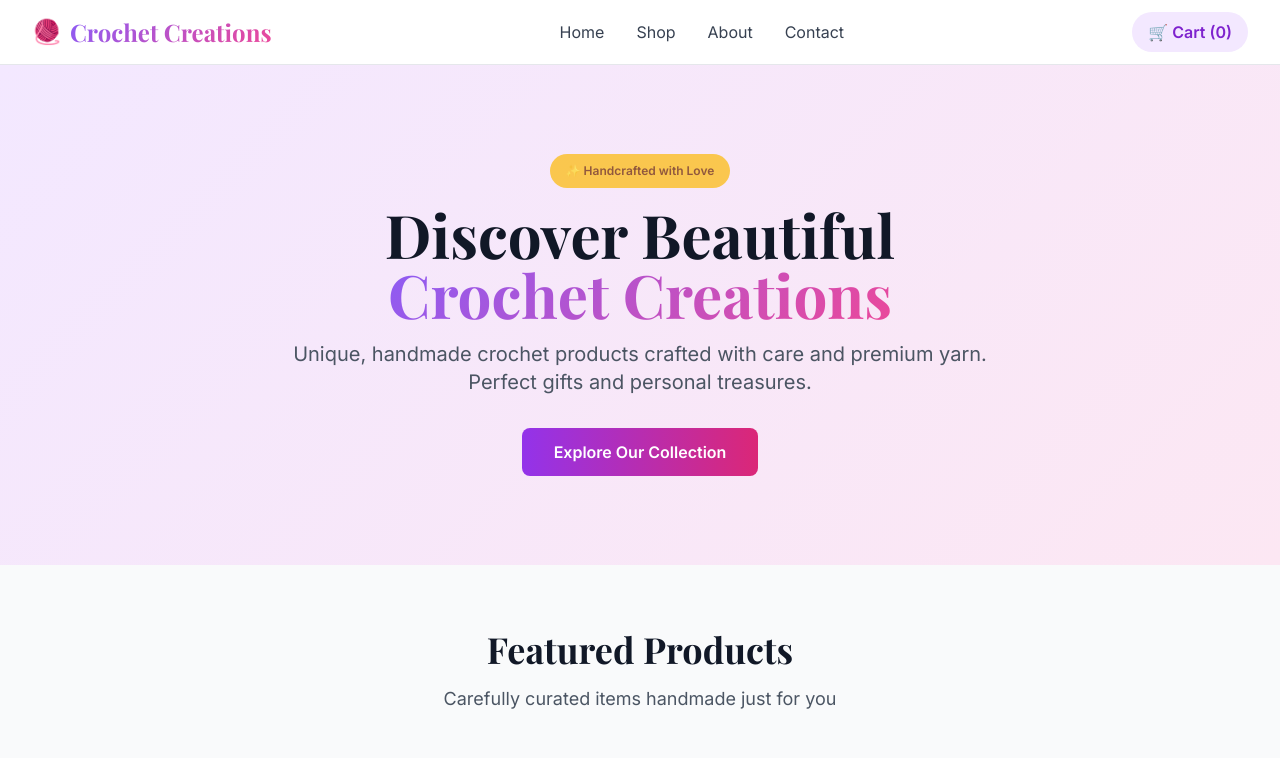
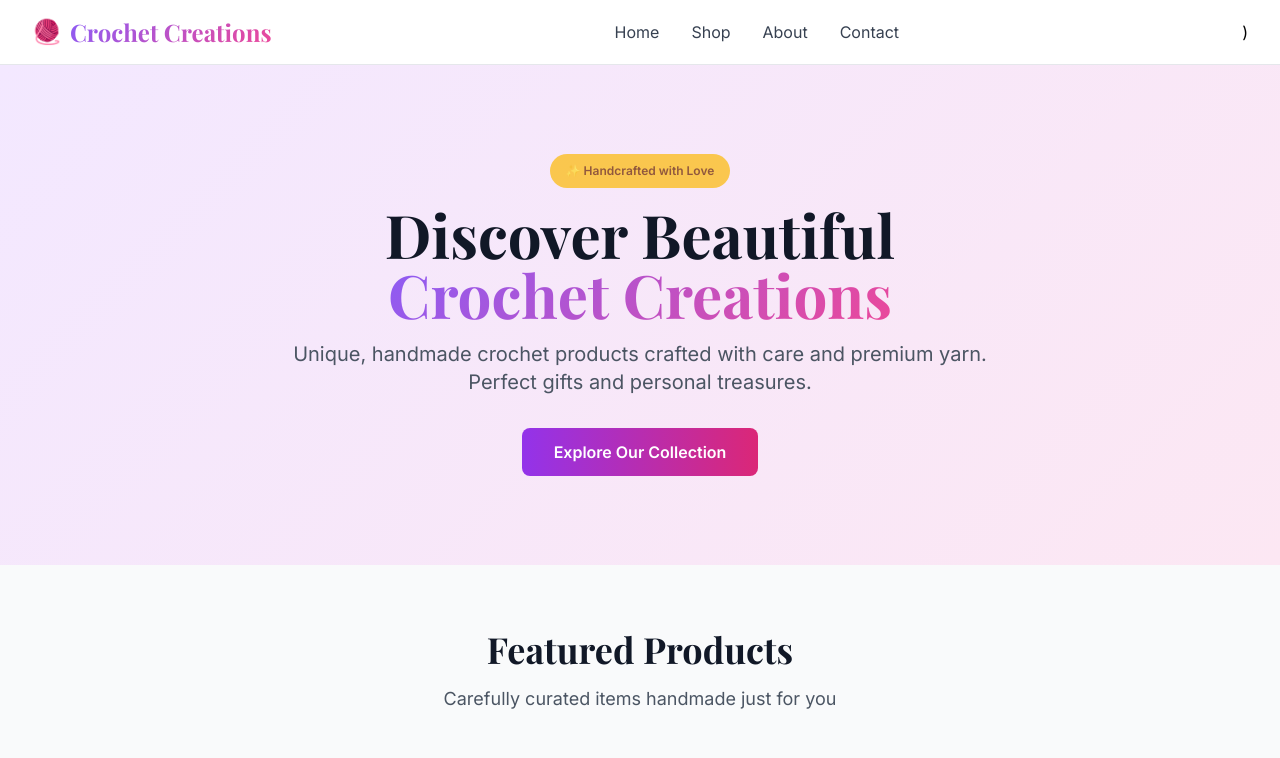
Before and after one commit to LakshmiRocky1998/Crochet-Bussiness, a website: page public/index.html in a window 1280 px wide. Shown: the top 758 px of the page. Drawn offline with nearby package versions, Linux system fonts and the light colour scheme.

Commit message:
Update index.html

```diff
--- a/public/index.html
+++ b/public/index.html
@@ -220,9 +220,9 @@
                     <a href="#about" class="nav-link text-gray-700">About</a>
                     <a href="#contact" class="nav-link text-gray-700">Contact</a>
                 </div>
-                <button class="relative bg-purple-100 text-purple-700 px-4 py-2 rounded-full font-semibold hover:bg-purple-200 transition">
-                    🛒 Cart (<span id="cart-count">0</span>)
-                </button>
+                <!--button class="relative bg-purple-100 text-purple-700 px-4 py-2 rounded-full font-semibold hover:bg-purple-200 transition">
+                    --🛒 Cart (<span id="cart-count">0</span-->)
+            <!--/button-->
             </div>
         </div>
     </nav>
```
